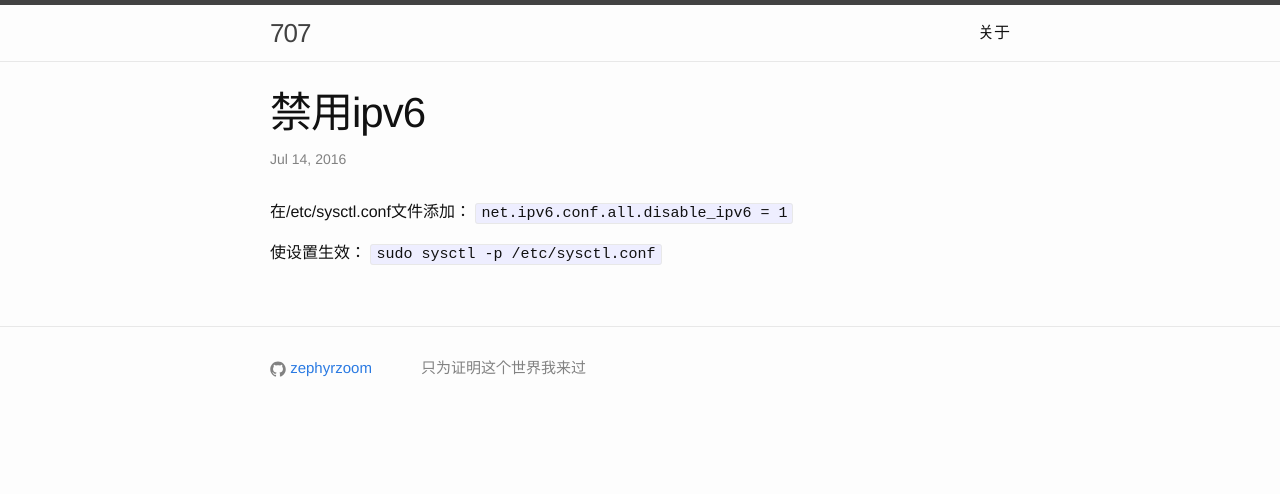
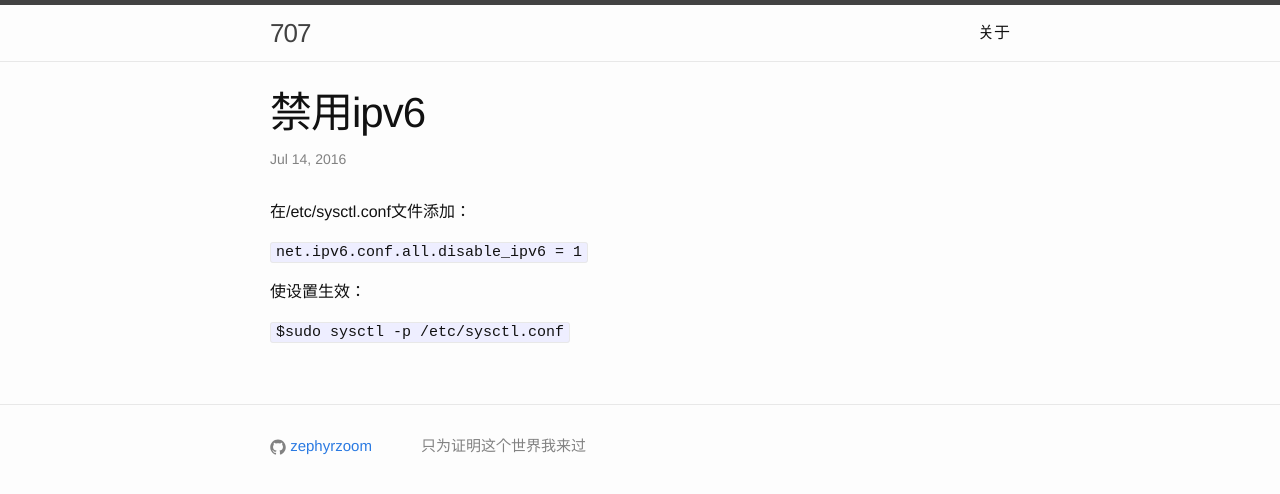
Before and after one commit to zephyrzoom/zephyrzoom.github.io, a Jekyll site: the page built from _posts/2016-07-14-diable-ipv6.md, in a window 1280 px wide. Shown: the top 494 px of the page. Built offline with Jekyll 4.4.1, drawn with Linux system fonts in a browser that asks for light colours.

Commit message:
update disable_ipv6

```diff
--- a/_posts/2016-07-14-diable-ipv6.md
+++ b/_posts/2016-07-14-diable-ipv6.md
@@ -4,7 +4,9 @@ title: 禁用ipv6
 date: 2016-07-14 16:43:20 +0800
 ---
 在/etc/sysctl.conf文件添加：
+
 `net.ipv6.conf.all.disable_ipv6 = 1`
 
 使设置生效：
-`sudo sysctl -p /etc/sysctl.conf`
+
+`$sudo sysctl -p /etc/sysctl.conf`
```
